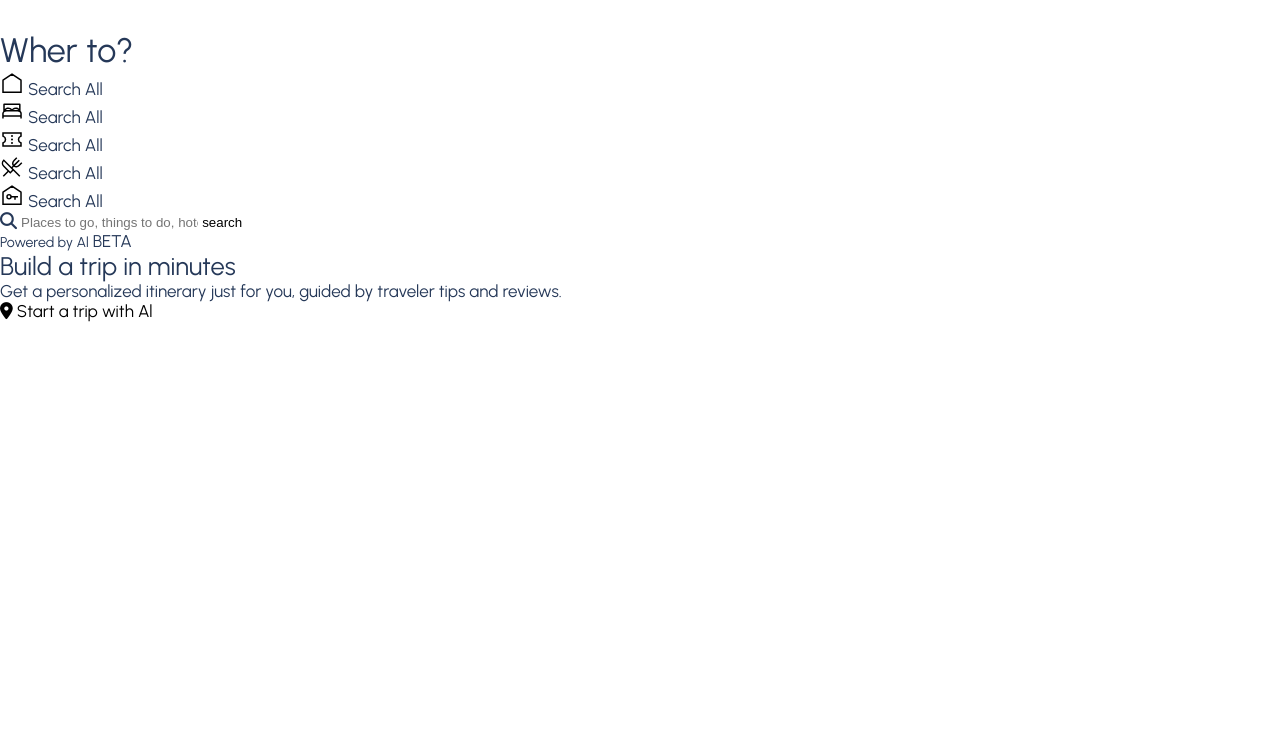
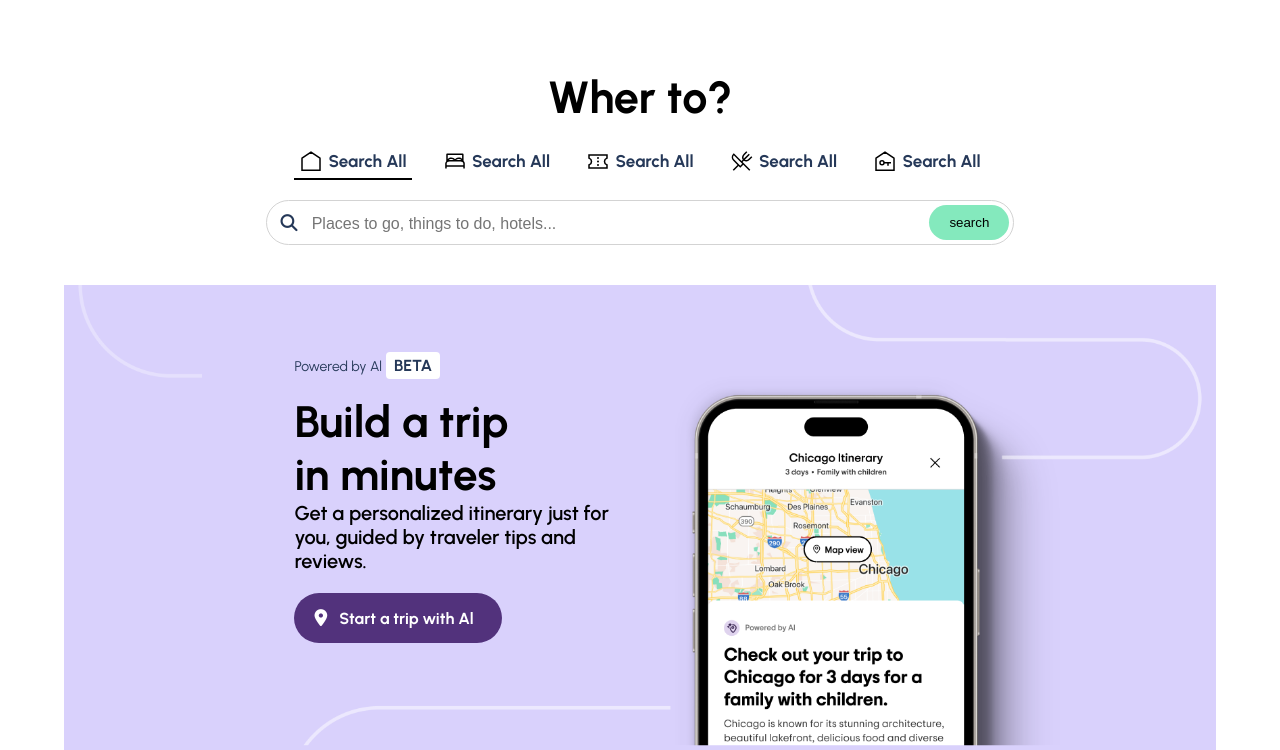
Before and after one commit to 77Pixels/tripadvisor_clone, a plain HTML site: page index.html in a window 1280 px wide. Shown: the part 70-820 px from the top of the page. Drawn offline with Linux system fonts and the light colour scheme.

Commit message:
spotlight section sompleted

```diff
--- a/css/style.css
+++ b/css/style.css
@@ -86,6 +86,7 @@ a {
 #header .header__right .header__right--icons {
   padding: 10px 20px;
   border-radius: 20px;
+  cursor: pointer;
 }
 #header .header__right .header__right--icons:hover {
   background-color: #f2f2f2;
@@ -114,35 +115,131 @@ a {
 
 /* Start Spotlight Section */
 #spotlight {
+  margin-top: 40px;
 }
 #spotlight .spotlight__top {
 }
 #spotlight .spotlight__top h1 {
+  text-align: center;
+  font-size: 45px;
+  font-weight: 700;
+  color: #000;
+  margin-bottom: 20px;
 }
 #spotlight .spotlight__middle {
 }
-#spotlight .spotlight__middle i {
+#spotlight .spotlight__middle .spotlight__middle--top {
+  width: 60%;
+  margin: 0 auto;
 }
-#spotlight .spotlight__middle input[type="text"] {
+#spotlight .spotlight__middle .spotlight__middle--top ul {
+  display: flex;
+  justify-content: space-between;
+  align-items: center;
+  margin-bottom: 20px;
 }
-#spotlight .spotlight__middle input[type="submit"] {
+#spotlight .spotlight__middle .spotlight__middle--top ul li {
+  display: flex;
+  align-items: center;
+  gap: 5px;
+  padding: 5px;
+  border-bottom: 2px solid transparent;
+}
+#spotlight .spotlight__middle .spotlight__middle--top ul li.active {
+  border-bottom: 2px solid #000;
+}
+#spotlight .spotlight__middle .spotlight__middle--top ul li:hover {
+  border-bottom: 2px solid gray;
+  color: gray;
+}
+#spotlight .spotlight__middle .spotlight__middle--top ul li svg {
+}
+#spotlight .spotlight__middle .spotlight__middle--top ul li span {
+  font-weight: 700;
+}
+#spotlight .spotlight__middle .spotlight__middle--bottom {
+  width: 65%;
+  border: 1px solid lightgray;
+  margin: 0 auto;
+  padding: 4px;
+  display: flex;
+  justify-content: space-between;
+  align-items: center;
+  border-radius: 30px;
+}
+#spotlight .spotlight__middle .spotlight__middle--bottom i {
+  margin-right: 10px;
+  margin-left: 10px;
+}
+#spotlight .spotlight__middle .spotlight__middle--bottom input[type="text"] {
+  font-size: 16px;
+  display: inline-block;
+  width: 400px;
+}
+#spotlight .spotlight__middle .spotlight__middle--bottom input[type="submit"] {
+  text-align: right;
+  background-color: #84e9bd;
+  padding: 10px 20px;
+  border-radius: 20px;
 }
 #spotlight .spotlight__bottom {
+  /* width: 65%; */
+  /* height: 400px; */
+
+  background-color: #d9d1fc;
+  margin: 0 auto;
+  margin-top: 40px;
+
+  object-fit: cover;
+  position: relative;
+}
+#spotlight .spotlight__bottom .spotlight__bottom--image {
+  width: 100%;
+}
+#spotlight .spotlight__bottom .spotlight__bottom--image img {
+  width: 100%;
+}
+#spotlight .spotlight__bottom .spotlight__bottom--content {
+  position: absolute;
+  top: 15%;
+  left: 20%;
 }
 #spotlight .spotlight__bottom div {
 }
 #spotlight .spotlight__bottom div small {
+  font-size: 14px;
 }
 #spotlight .spotlight__bottom div span {
+  font-size: 16px;
+  font-weight: 700;
+  background-color: #fff;
+  padding: 4px 8px;
+  border-radius: 4px;
 }
 #spotlight .spotlight__bottom h2 {
+  font-size: 44px;
+  font-weight: 700;
+  width: 250px;
+  margin-top: 20px;
+  color: #000;
 }
 #spotlight .spotlight__bottom p {
+  width: 350px;
+  font-size: 20px;
+  font-weight: 600;
+  color: #000;
+  margin-bottom: 35px;
 }
 #spotlight .spotlight__bottom a.btn {
+  background-color: #52327c;
+  padding: 15px 20px;
+  border-radius: 25px;
 }
 #spotlight .spotlight__bottom a.btn i {
+  color: #fff;
 }
 #spotlight .spotlight__bottom a.btn span {
+  color: #fff;
+  background-color: transparent;
 }
 /* End Spotlight Section */
--- a/index.html
+++ b/index.html
@@ -69,13 +69,14 @@
 
     <!-- Start Spotlight Section -->
     <div id="spotlight">
+      <div class="wrapper">
         <div class="spotlight__top">
           <h1>Wher to?</h1>
         </div>
         <div class="spotlight__middle">
           <div class="spotlight__middle--top">
             <ul>
-            <li>
+              <li class="active">
                 <svg
                   viewBox="0 0 24 24"
                   width="24px"
@@ -152,23 +153,32 @@
             </ul>
           </div>
           <div class="spotlight__middle--bottom">
+            <div>
               <i class="fa-solid fa-magnifying-glass"></i>
               <input
                 type="text"
                 placeholder="Places to go, things to do, hotels..."
               />
+            </div>
+
+            <div>
               <input type="submit" value="search" />
             </div>
           </div>
+        </div>
         <div class="spotlight__bottom">
+          <div class="spotlight__bottom--image">
+            <img src="./images/spotlight-bg.png" alt="spotlight image" />
+          </div>
+          <div class="spotlight__bottom--content">
             <div>
               <small>Powered by Al</small>
               <span>BETA</span>
             </div>
             <h2>Build a trip in minutes</h2>
             <p>
-          Get a personalized itinerary just for you, guided by traveler tips and
-          reviews.
+              Get a personalized itinerary just for you, guided by traveler tips
+              and reviews.
             </p>
             <a href="#" class="btn">
               <i class="fa-solid fa-location-dot"></i>
@@ -176,6 +186,8 @@
             </a>
           </div>
         </div>
+      </div>
+    </div>
 
     <!-- End Spotlight Section -->
   </body>
```
Lines whose indentation alone changed are shown as unchanged.
